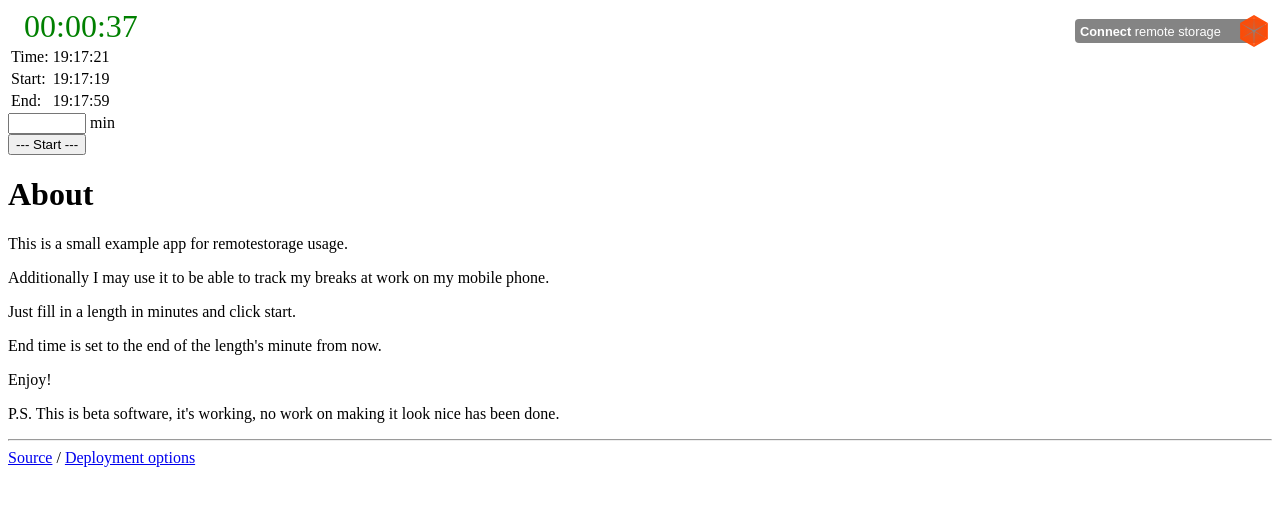
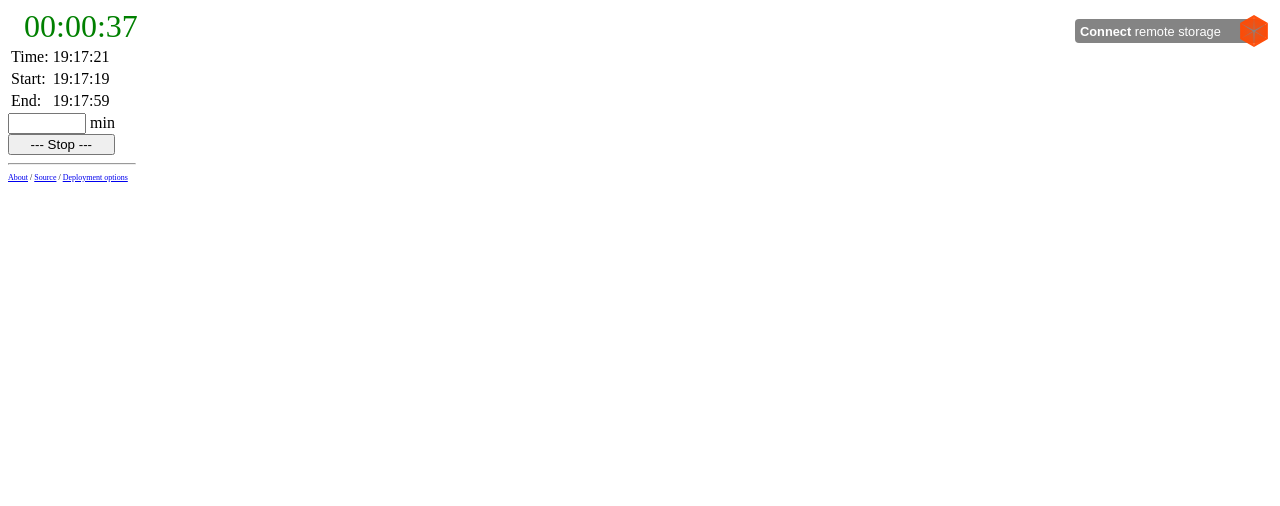
Before and after one commit to IngoHohmann/basic-countdown, a plain HTML site: page index.html in a window 1280 px wide. Both pictures are taken after a click on the button "--- Start ---". Drawn offline with Linux system fonts and the light colour scheme.

Commit message:
ui changes

```diff
--- a/index.html
+++ b/index.html
@@ -7,19 +7,33 @@
         #remaining {
             color: green;
         }
+        #footer {
+            font-size: 6pt;
+        }
+        .hidden {
+            display: none;
+        }
+        #main {
+            width: 8em;
+        }
+        button {
+            width: 8em;
+        }
         </style>
     </head>
     <body>
-        <div style="font-size:200%"><span id="remaining"></span></div>
+        <div id="main">
+        <div style="font-size:200%"><span id="remaining">&nbsp;</span></div>
         <table>
         <tr><td class="label">Time:</td> <td id="time"></td></tr>
         <tr><td class="label">Start:</td> <td id="starttime"></td></tr>
         <tr><td class="label">End:</td> <td id="endtime"></td></tr>
         </table>
         <input id="length" style="width: 70px"/> min<br>
-        <button id="start" onclick="startTimer()">--- Start ---</button>
+        <button id="start" onclick="toggleTimer()">--- Start ---</button>
+        <button id="continue" onclick="continueTimer()">continue</button>
         <div id="current"></div>
-        <div>
+        <div id="about" class="hidden">
             <h1>About</h1>
             <p>This is a small example app for remotestorage usage.</p>
             <p>Additionally I may use it to be able to track my breaks at work on my mobile phone.</p>
@@ -28,10 +42,11 @@
             <p>Enjoy!</p>
             <p>P.S. This is beta software, it's working, no work on making it look nice has been done.</p>
         </div>
-		  <hr>
-		  <div>
-			<a href="https://github.com/IngoHohmann/basic-countdown">Source</a> / <a href="https://5apps.com/ianus/countdown">Deployment options</a>
-		  </div>
+        <hr>
+        </div>
+		<div id="footer">
+			<a href="#" onclick="toggleAbout()">About</a> / <a href="https://github.com/IngoHohmann/basic-countdown">Source</a> / <a href="https://5apps.com/ianus/countdown">Deployment options</a>
+		</div>
     </body>
     <script src="remotestorage.js"></script>
     <script src="timer.js"></script>
@@ -41,6 +56,18 @@
         var running = false;
         var sign = "&nbsp;";
         var elTime, elRemaining;
+        var interval;
+        var d = document;
+        var about = false;
+
+        function toggleAbout(){
+            if (about) {
+                d.getElementById( "about").setAttribute( "class", "visible");
+            } else {
+                d.getElementById( "about").setAttribute( "class", "hidden");
+            }
+            about = !about;
+        }
 
         function fm( num, places) {
             // todo: negative values are not formatted correctly
@@ -60,6 +87,7 @@
         function clock(){
             var now = moment();
             elTime.innerHTML = now.format("HH:mm:ss")
+
             if (running) {
                 var dm = moment(endTime).diff( now, "seconds");
                 if (dm < 0) {
@@ -75,24 +103,42 @@
             }
         }
 
+        function toggleTimer(){
+            var now = moment()
+            if (!running) {
+                endTime = moment(now).add(document.getElementById("length").value, "minutes").set("second", 59);
+                d.getElementById("starttime").innerHTML = now.format("HH:mm:ss");
+                d.getElementById("endtime").innerHTML = endTime.format("HH:mm:ss");
+                sign    = "&nbsp;&nbsp;";
+                running = true;
+                remoteStorage.timer.setTimer( now.format("HH:mm:ss"), endTime.format("HH:mm:ss"), document.getElementById("length").value, running);
+                d.getElementById( "start").innerHTML = "--- Stop ---"
+            } else {
+                running = false;
+                elRemaining.innerHTML = "&nbsp;"
+                remoteStorage.timer.setTimer( d.getElementById("starttime").innerHTML, endTime.format("HH:mm:ss"), document.getElementById("length").value, running)
+                d.getElementById( "start").innerHTML = "--- Start ---"
+            }
+        }
+
+        function continueTimer(){
+            running = true;
+            remoteStorage.timer.setTimer( d.getElementById("starttime").innerHTML, endTime.format("HH:mm:ss"), document.getElementById("length").value, running)
+            d.getElementById( "start").innerHTML = "--- Stop ---"
+        }
+
         function startTimer(){
-            var now = moment()
-            endTime = moment(now).add(document.getElementById("length").value, "minutes").set("second", 59);
-            document.getElementById("starttime").innerHTML = now.format("HH:mm:ss");
-            document.getElementById("endtime").innerHTML = endTime.format("HH:mm:ss");
-            running = true;
-            sign    = "&nbsp;&nbsp;";
-            remoteStorage.timer.setTimer( now.format("HH:mm:ss"), endTime.format("HH:mm:ss"), document.getElementById("length").value, running)
+            stopTimer();
+            interval = window.setInterval( "clock()", 500);
         }
 
         function stopTimer(){
-            running = false;
-            elTime = "--- stopped ---"
+            window.clearInterval( interval)
         }
 
         elTime = document.getElementById("time");
         elRemaining = document.getElementById("remaining");
-        window.setInterval("clock()", 500);
+        startTimer();
     </script>
     <script>
         // set this to true, to see logs
@@ -112,11 +158,16 @@
             document.getElementById("endtime").innerHTML = e.newValue.endtime;
             endTime = moment(e.newValue.endtime, "HH:mm:ss");
             running = e.newValue.running;
+            document.getElementById( "start").innerHTML = (running) ? "--- Stop ---" : "--- Start ---";
+            if (running) {
+                document.getElementById( "continue").setAttribute( "class", "hidden");
+            } else {
+                document.getElementById( "continue").setAttribute( "class", "visible");
+            }
         }
 
         remoteStorage.access.claim('timer', 'rw');
         remoteStorage.displayWidget();
         remoteStorage.timer.onChange(displayTimer);
-
     </script>
 </html>
--- a/timer.js
+++ b/timer.js
@@ -18,15 +18,14 @@ RemoteStorage.defineModule('timer', function(privateClient, publicClient) {
         },
         required: ['starttime', 'length', 'running']
     });
-    var note, cb;
+    var cb;
     privateClient.on('change', function(e) {
-        console.log('change coming from ' + e.origin, JSON.stringify(e));
-        //if (e.relativePath == 'note.txt') {
-            note = e.newValue;
-            if (cb) {
-                cb(e);
-            }
-        //}
+        //uncomment to see more logs
+        //console.log('change coming from ' + e.origin, JSON.stringify(e));
+        //note = e.newValue;
+        if (cb) {
+            cb(e);
+        }
     });
     return {
         exports: {
```
Also changed, not shown: 1 other file.
